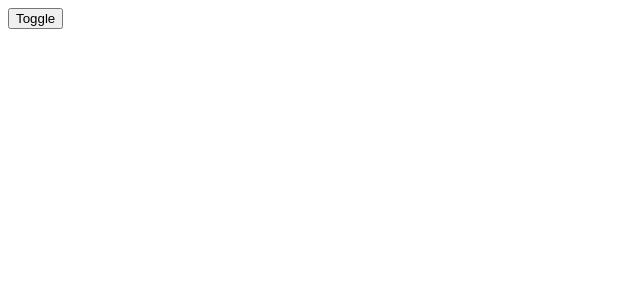
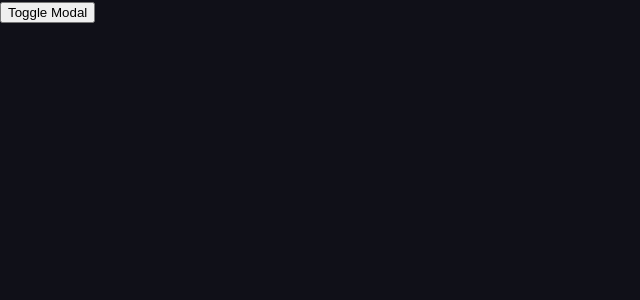
Before and after one commit to naveensinghp/Playground-Stuff, a Next.js app: page /test in a window 1280 px wide. Shown: the top 300 px of the page, without its empty margins (0-640 px from the left). Built offline with nearby package versions, Linux system fonts and the light colour scheme.

Commit message:
no message

```diff
--- a/pages/test.js
+++ b/pages/test.js
@@ -12,7 +12,7 @@ export default function Test() {
   const [style,trigger] = useBoop({y : 8})
     return(
         <>
-        {/* <GlobalStyles /> */}
+        <GlobalStyles />
         {/* <button onMouseEnter={trigger}>
           Show More
           <animated.span style={style}>
@@ -35,13 +35,14 @@ export default function Test() {
 
 
 function ModalAnimation(){
-  const [isOpen,setIsOpen] = React.useState(false);
-  return(
+  const [isOpen, setIsOpen] = React.useState(false);
+
+  return (
     <>
       <button
-          onClick={() => setIsOpen(!open)}
-        >
-        Toggle {isOpen}
+        onClick={() => setIsOpen(!isOpen)}
+      >
+        Toggle Modal
       </button>
       <Modal
         title="Example Modal"
@@ -51,7 +52,7 @@ function ModalAnimation(){
         Hello World
       </Modal>
     </>
-  );
+  )
 }
 
 /*
@@ -60,6 +61,7 @@ function ModalAnimation(){
   dirty implementation to teach the animation concept.
 */
 const Modal = ({ title, isOpen, handleDismiss }) => {
+ console.log('id',isOpen);
   const ENTER_DURATION = '500ms';
   const EXIT_DURATION = '250ms';
   const ENTER_EASE = 'ease-out';
@@ -211,6 +213,10 @@ function Backdrop(){
   );
 }
 
+function BallonAnimation(){
+
+}
+
 const Btn = styled.div`
   width: 200px;
   height: 50px;
```
